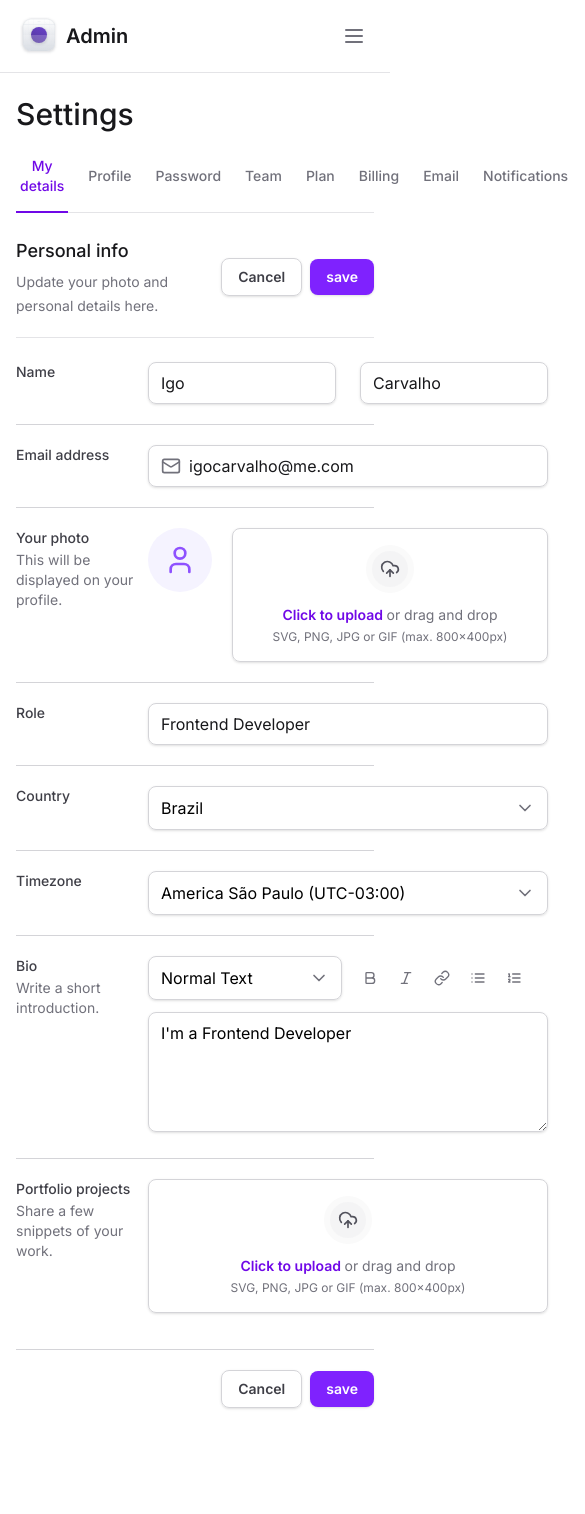
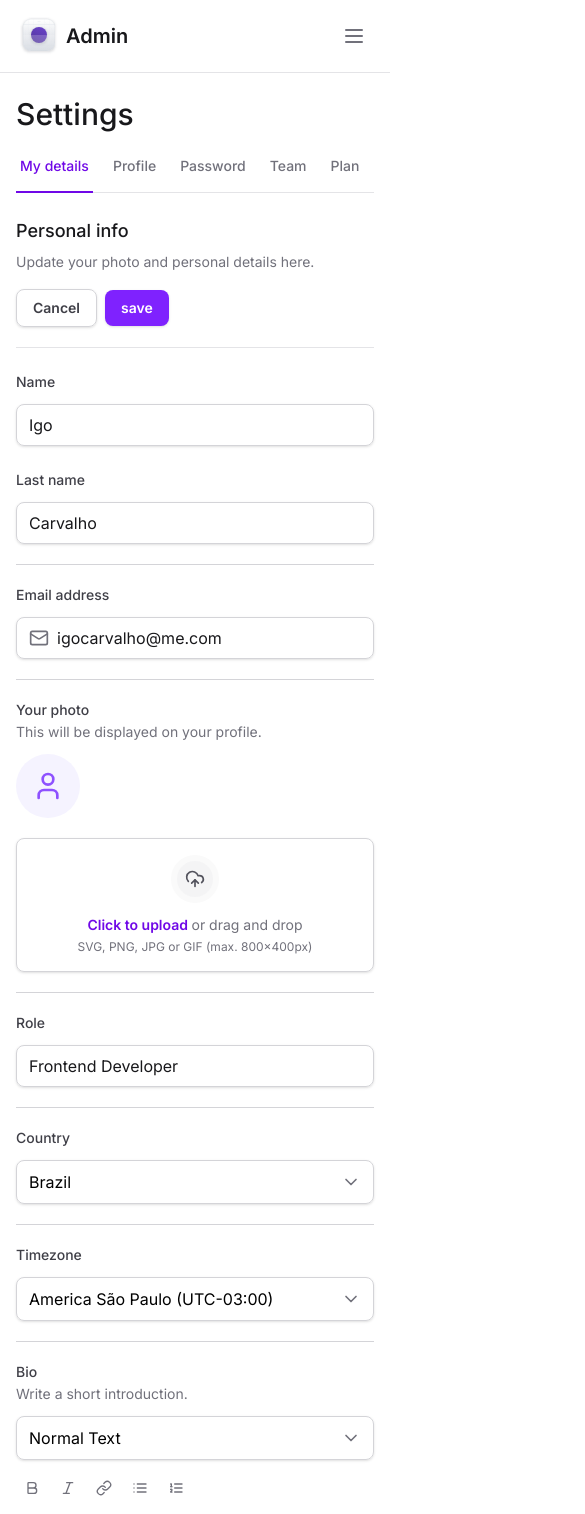
Before and after one commit to IgoCarvalho/admin-ui-tailwind, a Next.js app: page / in a window 390 px wide. Shown: the top 1514 px of the page, 585 px wide, since content can reach past the window. Before the commit the page ends 1456 px from the top, so only its background shows below. Built offline with nearby package versions, Linux system fonts and the light colour scheme.

Commit message:
feat: add form responsive styles

```diff
--- a/package.json
+++ b/package.json
@@ -11,6 +11,7 @@
   "dependencies": {
     "@formkit/auto-animate": "^0.9.0",
     "@radix-ui/react-collapsible": "^1.1.12",
+    "@radix-ui/react-scroll-area": "^1.2.10",
     "@radix-ui/react-select": "^2.2.6",
     "@radix-ui/react-tabs": "^1.1.12",
     "lucide-react": "^0.539.0",
--- a/src/app/page.tsx
+++ b/src/app/page.tsx
@@ -1,4 +1,5 @@
 import { Button } from "@/ui/button";
+import { FormField } from "@/ui/form/form-field";
 import * as InputFile from "@/ui/form/input-file";
 import * as Select from "@/ui/form/select";
 import { TextArea } from "@/ui/form/text-area";
@@ -21,7 +22,7 @@ export default function Home() {
       <SettingsTabs />
 
       <div className="mt-6 flex flex-col ">
-        <div className="flex justify-between items-center pb-5 border-b border-zinc-200">
+        <div className="flex flex-col lg:flex-row justify-between lg:items-center gap-4 pb-5 border-b border-zinc-200">
           <div className="space-y-1">
             <h2 className="text-lg font-medium text-zinc-900">Personal info</h2>
             <span className="text-sm text-zinc-500">
@@ -44,14 +45,14 @@ export default function Home() {
           action=""
           className="mt-6 flex flex-col gap-5 w-full divide-y divide-zinc-300"
         >
-          <div className="grid grid-cols-(--grid-form) gap-3 pb-5">
+          <FormField>
             <label
               htmlFor="first-name"
               className="text-sm font-medium text-zinc-700"
             >
               Name
             </label>
-            <div className="grid grid-cols-2 gap-6 ">
+            <div className="flex flex-col lg:grid lg:grid-cols-2 gap-6 ">
               <Input.Root>
                 <Input.Control
                   id="first-name"
@@ -59,13 +60,23 @@ export default function Home() {
                   defaultValue="Igo"
                 />
               </Input.Root>
-              <Input.Root>
-                <Input.Control defaultValue="Carvalho" />
-              </Input.Root>
+
+              <div className="flex flex-col gap-3">
+                <label
+                  htmlFor="last-name"
+                  className="text-sm font-medium text-zinc-700 lg:sr-only"
+                >
+                  Last name
+                </label>
+
+                <Input.Root>
+                  <Input.Control id="last-name" defaultValue="Carvalho" />
+                </Input.Root>
+              </div>
             </div>
-          </div>
+          </FormField>
 
-          <div className="grid grid-cols-(--grid-form) gap-3 pb-5">
+          <FormField>
             <label
               htmlFor="email"
               className="text-sm font-medium text-zinc-700"
@@ -82,9 +93,9 @@ export default function Home() {
                 defaultValue="igocarvalho@me.com"
               />
             </Input.Root>
-          </div>
+          </FormField>
 
-          <div className="grid grid-cols-(--grid-form) gap-3 pb-5">
+          <FormField>
             <label
               htmlFor="photo"
               className="text-sm font-medium text-zinc-700"
@@ -95,23 +106,23 @@ export default function Home() {
               </span>
             </label>
 
-            <InputFile.Root className="flex items-start gap-5">
+            <InputFile.Root className="flex flex-col lg:flex-row lg:items-start gap-5">
               <InputFile.ImagePreview />
               <InputFile.Trigger />
               <InputFile.Control />
             </InputFile.Root>
-          </div>
+          </FormField>
 
-          <div className="grid grid-cols-(--grid-form) gap-3 pb-5">
+          <FormField>
             <label htmlFor="role" className="text-sm font-medium text-zinc-700">
               Role
             </label>
             <Input.Root>
               <Input.Control id="role" defaultValue="Frontend Developer" />
             </Input.Root>
-          </div>
+          </FormField>
 
-          <div className="grid grid-cols-(--grid-form) gap-3 pb-5">
+          <FormField>
             <label
               htmlFor="country"
               className="text-sm font-medium text-zinc-700"
@@ -123,9 +134,9 @@ export default function Home() {
               <Select.Item value="br">Brazil</Select.Item>
               <Select.Item value="us">United States</Select.Item>
             </Select.Root>
-          </div>
+          </FormField>
 
-          <div className="grid grid-cols-(--grid-form) gap-3 pb-5">
+          <FormField>
             <label
               htmlFor="timezone"
               className="text-sm font-medium text-zinc-700"
@@ -140,9 +151,9 @@ export default function Home() {
                 America São Paulo (UTC-03:00)
               </Select.Item>
             </Select.Root>
-          </div>
+          </FormField>
 
-          <div className="grid grid-cols-(--grid-form) gap-3 pb-5">
+          <FormField>
             <label htmlFor="bio" className="text-sm font-medium text-zinc-700">
               Bio
               <span className="block mt-0.5 text-sm font-normal text-zinc-500">
@@ -151,7 +162,7 @@ export default function Home() {
             </label>
 
             <div className="space-y-3">
-              <div className="grid grid-cols-2 gap-3">
+              <div className="grid lg:grid-cols-2 gap-3">
                 <Select.Root defaultValue="normal">
                   <Select.Item value="normal">Normal Text</Select.Item>
                   <Select.Item value="md">Markdown</Select.Item>
@@ -182,9 +193,9 @@ export default function Home() {
 
               <TextArea id="bio" defaultValue="I'm a Frontend Developer" />
             </div>
-          </div>
+          </FormField>
 
-          <div className="grid grid-cols-(--grid-form) gap-3 pb-5">
+          <FormField>
             <label
               htmlFor="projects"
               className="text-sm font-medium text-zinc-700"
@@ -200,7 +211,7 @@ export default function Home() {
               <InputFile.FileList />
               <InputFile.Control multiple />
             </InputFile.Root>
-          </div>
+          </FormField>
 
           <div className="flex items-center justify-end gap-2">
             <Button type="button" variant="outline">
--- /dev/null
+++ b/src/ui/form/form-field.tsx
@@ -0,0 +1,10 @@
+import { ComponentProps } from "react";
+
+export function FormField(props: ComponentProps<"div">) {
+  return (
+    <div
+      className="flex flex-col lg:grid lg:grid-cols-(--grid-form) gap-3 pb-5"
+      {...props}
+    />
+  );
+}
--- a/src/ui/settings-tabs/index.tsx
+++ b/src/ui/settings-tabs/index.tsx
@@ -1,5 +1,6 @@
 "use client";
 
+import * as ScrollArea from "@radix-ui/react-scroll-area";
 import * as Tabs from "@radix-ui/react-tabs";
 import { useState } from "react";
 import { TabItem } from "./tab-item";
@@ -8,6 +9,8 @@ export function SettingsTabs() {
   const [activeTab, setActiveTab] = useState("tab1");
 
   return (
+    <ScrollArea.Root className="w-full" type="scroll">
+      <ScrollArea.Viewport>
         <Tabs.Root defaultValue="tab1" onValueChange={setActiveTab}>
           <Tabs.List className="mt-6 flex items-center gap-4 w-full border-b border-zinc-200">
             <TabItem activeTab={activeTab} name="tab1" title="My details" />
@@ -22,5 +25,14 @@ export function SettingsTabs() {
             <TabItem activeTab={activeTab} name="tab0" title="API" />
           </Tabs.List>
         </Tabs.Root>
+      </ScrollArea.Viewport>
+
+      <ScrollArea.Scrollbar
+        orientation="horizontal"
+        className="flex h-0.5 translate-y-1.5 touch-none select-none flex-col bg-zinc-100"
+      >
+        <ScrollArea.Thumb className="relative flex-1 rounded-lg bg-zinc-300" />
+      </ScrollArea.Scrollbar>
+    </ScrollArea.Root>
   );
 }
--- a/src/ui/settings-tabs/tab-item.tsx
+++ b/src/ui/settings-tabs/tab-item.tsx
@@ -15,7 +15,9 @@ export function TabItem({ title, name, activeTab }: TabItemProps) {
       value={name}
       className="group relative px-1 pb-4 text-sm font-medium text-zinc-500 hover:text-violet-700 data-[state=active]:text-violet-700 outline-none"
     >
-      <span className="rounded group-focus-visible:ring-2 group-focus-visible:ring-violet-400 group-focus-visible:ring-offset-4">{title}</span>
+      <span className="whitespace-nowrap rounded group-focus-visible:ring-2 group-focus-visible:ring-violet-400 group-focus-visible:ring-offset-4">
+        {title}
+      </span>
 
       {isSelected && (
         <motion.div
```
Also changed, not shown: 1 other file (tests, documents, lock files or other folders). Lines whose indentation alone changed are shown as unchanged.
